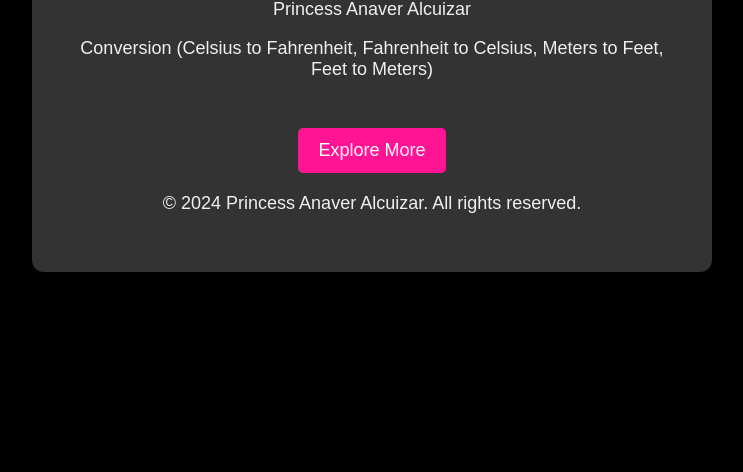
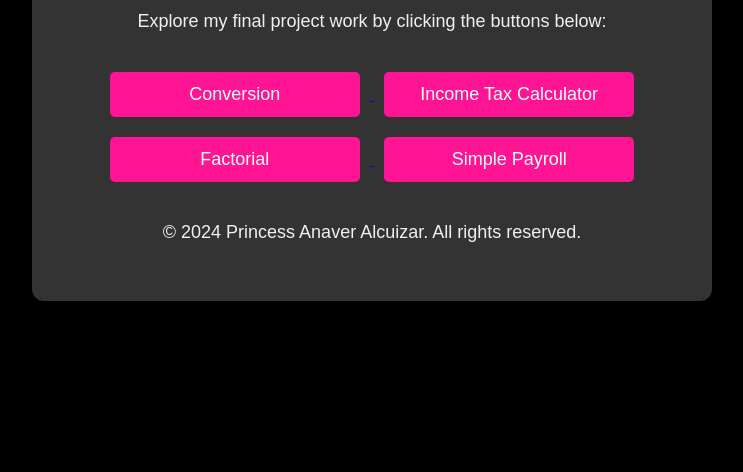
Before and after one commit to Anaveralky/ITC, a plain HTML site: page index.html in a window 1280 px wide. Shown: the part 328-800 px from the top of the page, without its empty margins (268-1011 px from the left). Drawn offline with Linux system fonts and the light colour scheme.

Commit message:
Update index.html

```diff
--- a/index.html
+++ b/index.html
@@ -3,7 +3,7 @@
 <head>
     <meta charset="UTF-8">
     <meta name="viewport" content="width=device-width, initial-scale=1.0">
-    <title>Home - Princess Anaver Alcuizar Final Project</title>
+    <title>Welcome to Princess Anaver Alcuizar's Projects</title>
     <style>
         /* Global Styles */
         body {
@@ -41,39 +41,55 @@
             margin-top: 10px;
         }
 
-        .footer {
-            margin-top: 20px;
-            font-size: 14px;
-            color: #bbb;
+        .btn-container {
+            margin-top: 30px;
         }
 
-        /* Button */
         .btn {
-            margin-top: 30px;
             padding: 12px 20px;
-            background-color: #FF1493;
+            background-color: #FF1493; /* Pink color */
             color: white;
             border: none;
             cursor: pointer;
             font-size: 18px;
             border-radius: 5px;
+            margin: 10px;
+            width: 250px;
             transition: background-color 0.3s ease;
         }
 
         .btn:hover {
-            background-color: #FF66B2;
+            background-color: #FF66B2; /* Darker pink on hover */
+        }
+
+        .footer {
+            margin-top: 30px;
+            font-size: 14px;
+            color: #bbb;
         }
     </style>
 </head>
 <body>
 
     <div class="container">
-        <h1>Welcome to My Final Project</h1>
-        <p>Princess Anaver Alcuizar</p>
-        <p>Conversion (Celsius to Fahrenheit, Fahrenheit to Celsius, Meters to Feet, Feet to Meters)</p>
+        <h1>Welcome to Princess Anaver Alcuizar's Projects</h1>
+        <p>Explore my final project work by clicking the buttons below:</p>
 
-        <!-- Button to direct users to another page or project (optional) -->
-        <button class="btn" onclick="window.location.href='https://www.example.com';">Explore More</button>
+        <!-- Buttons for different projects -->
+        <div class="btn-container">
+            <a href="conversion.html">
+                <button class="btn">Conversion</button>
+            </a>
+            <a href="incometax.html">
+                <button class="btn">Income Tax Calculator</button>
+            </a>
+            <a href="factorial.html">
+                <button class="btn">Factorial</button>
+            </a>
+            <a href="payroll.html">
+                <button class="btn">Simple Payroll</button>
+            </a>
+        </div>
 
         <div class="footer">
             <p>&copy; 2024 Princess Anaver Alcuizar. All rights reserved.</p>
```
